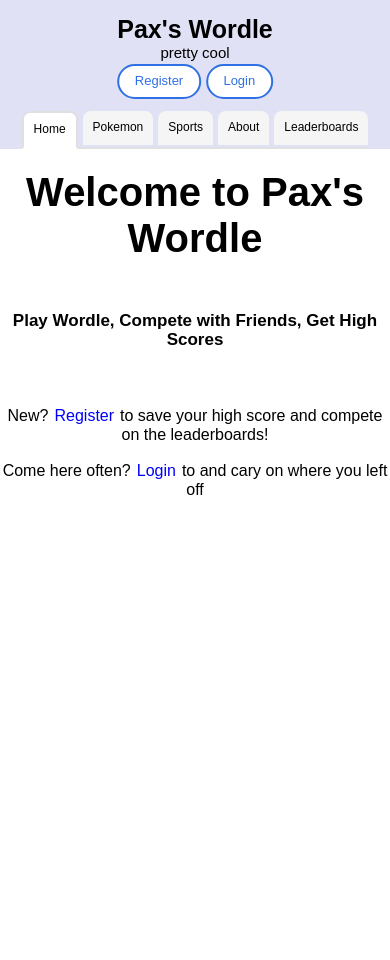
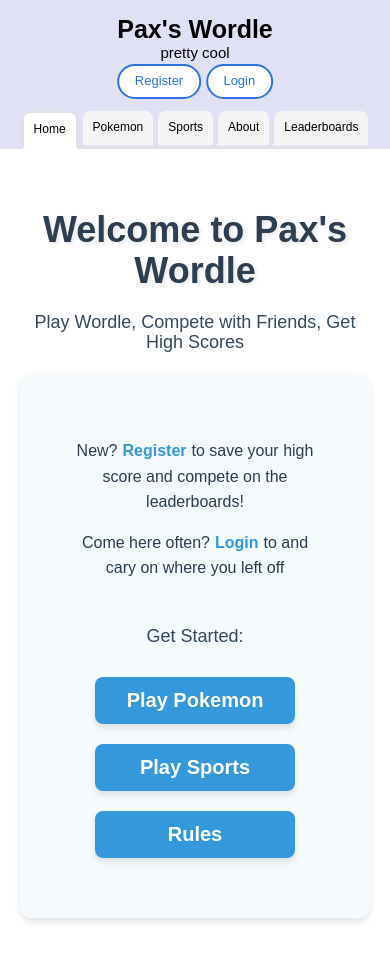
Before and after one commit to paxhuckstep/final_project_frontend, a React (Vite) app: page / in a window 390 px wide. Shown: the top 960 px of the page. Before the commit the page ends 844 px from the top, so only its background shows below. Built offline with nearby package versions, Linux system fonts and the light colour scheme; no server answers; a web font is replaced by a local one.

Commit message:
filled out home page, added scoring to rules in About section

```diff
--- a/src/components/About/About.jsx
+++ b/src/components/About/About.jsx
@@ -37,6 +37,25 @@ function About() {
         <li>Words are selected from categories you've marked "Y"</li>
         <li>You can play multiple times (not just once per day)</li>
         <li>Compete for a spot on the leaderboards!</li>
+      </ul>
+      <p className="about__paragraph">Here's how scoring works:</p>
+      <ul className="about__list">
+        <li>When you get a word correct, your score will increase</li>
+        <li>
+          For every category selected "Y" when you get your new word, your
+          potential points earned increases by 1
+        </li>
+        <li>
+          Adding categories after selecting your word doesn't increase potential
+          points
+        </li>
+        <li>
+          When you don't guess the word in 6 tries, your score goes back to 0
+        </li>
+        <li>
+          Clicking for a new word after using a guess will cause score to reset
+          to 0
+        </li>
       </ul>
       <h3 className="about__subtitle">Unique Cases</h3>
       <p className="about__paragraph">
--- a/src/components/Home/Home.css
+++ b/src/components/Home/Home.css
@@ -1,4 +1,4 @@
-.home {
+/* .home {
   display: flex;
   flex-direction: column;
   text-align: center;
@@ -16,21 +16,113 @@ padding: 0;
   font-size: 17px;
 }
 
+.home__play-selector {
+  margin: 15px;
+  display: flex;
+  gap: 20px;
+  justify-content: center;
+}
 
-
-
+.home__play-button {
+  padding: 6px;
+  font-size: 25px;
+  cursor: pointer;
+}
 
 @media screen and (max-width: 985px) {
+}
+@media screen and (max-width: 450px) {
+} */
+
 .home {
-    width: 100%;
-    height: 700px;
+  display: flex;
   flex-direction: column;
-    gap: 40px;
+  text-align: center;
+  min-height: 100vh;
+  /* background: linear-gradient(135deg, #f5f7fa 0%, #c3cfe2 100%); */
+  padding: 20px;
+}
+
+.home__title {
+  margin: 40px 0 0 0;
+  padding: 0;
+  font-size: 48px;
+  color: #2c3e50;
+  text-shadow: 2px 2px 4px rgba(0, 0, 0, 0.1);
+  font-weight: bold;
+}
+
+.home__sub-title {
+  margin: 20px 0;
+  padding: 0;
+  font-size: 20px;
+  color: #34495e;
+  font-weight: 500;
+}
+
+.home__body {
+  background-color: rgba(244, 250, 253, 0.9);
+  border-radius: 12px;
+  box-shadow: 0 4px 6px rgba(0, 0, 0, 0.1);
+  padding: 30px;
+}
+
+.home__play-selector {
+  margin: 30px 0;
+  display: flex;
+  gap: 30px;
+  justify-content: center;
+}
+
+.home__play-button {
+  padding: 15px 30px;
+  font-size: 24px;
+  cursor: pointer;
+  background-color: #3498db;
+  color: white;
+  border: none;
+  border-radius: 8px;
+  transition: all 0.3s ease;
+  box-shadow: 0 4px 6px rgba(0, 0, 0, 0.1);
+  font-weight: 600;
+  min-width: 200px;
+}
+
+.home__play-button:hover {
+  background-color: #2980b9;
+  transform: translateY(-3px);
+  box-shadow: 0 6px 12px rgba(0, 0, 0, 0.15);
+}
+
+.home__play-button:active {
+  transform: translateY(1px);
+  box-shadow: 0 2px 4px rgba(0, 0, 0, 0.1);
+}
+
+@media screen and (max-width: 985px) {
+  .home__play-selector {
+    flex-direction: column;
     align-items: center;
+    gap: 20px;
+  }
+
+  .home__play-button {
+    width: 80%;
+    max-width: 300px;
   }
 }
 @media screen and (max-width: 450px) {
-  .home {
-    height: 600px;
+  .home__title {
+    font-size: 36px;
+  }
+
+  .home__sub-title {
+    font-size: 18px;
+  }
+
+  .home__play-button {
+    font-size: 20px;
+    width: 90%;
+    padding: 12px 20px;
   }
 }
--- a/src/components/Home/Home.jsx
+++ b/src/components/Home/Home.jsx
@@ -1,3 +1,4 @@
+import { Link } from "react-router";
 import HomeBody from "../HomeBody/HomeBody";
 import "./Home.css";
 
@@ -9,13 +10,27 @@ function Home({ isLoggedIn, currentUser, openRegisterModal, openLoginModal }) {
         <h2 className="home__sub-title">
           Play Wordle, Compete with Friends, Get High Scores
         </h2>
-        <HomeBody
-          isLoggedIn={isLoggedIn}
-          currentUser={currentUser}
-          openLoginModal={openLoginModal}
-          openRegisterModal={openRegisterModal}
-        />
-
+        <div className="home__body">
+          <HomeBody
+            isLoggedIn={isLoggedIn}
+            currentUser={currentUser}
+            openLoginModal={openLoginModal}
+            openRegisterModal={openRegisterModal}
+          />{" "}
+          <h2 className="home__sub-title">Get Started:</h2>
+          <div className="home__play-selector">
+            <Link to="/pokemon">
+              {" "}
+              <button className="home__play-button">Play Pokemon</button>
+            </Link>
+            <Link to="/sports">
+              <button className="home__play-button">Play Sports</button>
+            </Link>
+            <Link to="/about">
+              <button className="home__play-button">Rules</button>
+            </Link>
+          </div>
+        </div>
       </section>
     </>
   );
--- a/src/components/HomeBody/HomeBody.css
+++ b/src/components/HomeBody/HomeBody.css
@@ -1,6 +1,132 @@
+/* .homebody__action_button {
+  border: none;
+  background-color: transparent;
+  cursor: pointer;
+  color: blue
+} */
+
+.homebody {
+  margin: auto;
+  padding: 0px;
+  max-width: 800px;
+  /* background-color: rgba(255, 255, 255, 0.9);
+  border-radius: 12px;
+  box-shadow: 0 4px 6px rgba(0, 0, 0, 0.1); */
+}
+
+.homebody__action {
+  font-size: 18px;
+  color: #2c3e50;
+  margin: 15px 0;
+  line-height: 1.6;
+}
+
 .homebody__action_button {
   border: none;
   background-color: transparent;
   cursor: pointer;
-  color: blue
+  color: #3498db;
+  font-weight: 600;
+  font-size: 18px;
+  padding: 0 5px;
+  transition: all 0.3s ease;
 }
+
+.homebody__action_button:hover {
+  color: #2980b9;
+  text-decoration: underline;
+}
+
+.homebody__username {
+  font-size: 24px;
+  color: #2c3e50;
+  font-weight: bold;
+  margin: 10px 0;
+}
+
+.homebody__welcome {
+  font-size: 28px;
+  color: #2c3e50;
+  margin-bottom: 20px;
+  font-weight: 600;
+}
+
+.homebody__container {
+  display: flex;
+  flex-direction: column;
+  gap: 15px;
+  align-items: center;
+}
+
+.homebody__button {
+  padding: 12px 25px;
+  font-size: 18px;
+  cursor: pointer;
+  background-color: #3498db;
+  color: white;
+  border: none;
+  border-radius: 6px;
+  transition: all 0.3s ease;
+  box-shadow: 0 2px 4px rgba(0, 0, 0, 0.1);
+  font-weight: 500;
+  min-width: 150px;
+}
+
+.homebody__button:hover {
+  background-color: #2980b9;
+  transform: translateY(-2px);
+  box-shadow: 0 4px 8px rgba(0, 0, 0, 0.15);
+}
+
+.homebody__button:active {
+  transform: translateY(1px);
+  box-shadow: 0 1px 2px rgba(0, 0, 0, 0.1);
+}
+
+@media screen and (max-width: 768px) {
+  .homebody {
+    margin: 15px;
+    padding: 15px;
+  }
+
+  .homebody__welcome {
+    font-size: 24px;
+  }
+
+  .homebody__username {
+    font-size: 20px;
+  }
+
+  .homebody__action {
+    font-size: 16px;
+  }
+
+  .homebody__action_button {
+    font-size: 16px;
+  }
+
+  .homebody__button {
+    width: 100%;
+    max-width: 280px;
+  }
+}
+
+@media screen and (max-width: 450px) {
+  .homebody {
+    margin: 10px;
+    padding: 10px;
+  }
+
+  .homebody__welcome {
+    font-size: 22px;
+  }
+
+  .homebody__username {
+    font-size: 18px;
+  }
+
+  .homebody__button {
+    font-size: 16px;
+    padding: 10px 20px;
+  }
+}
```
Lines whose indentation alone changed are shown as unchanged.
